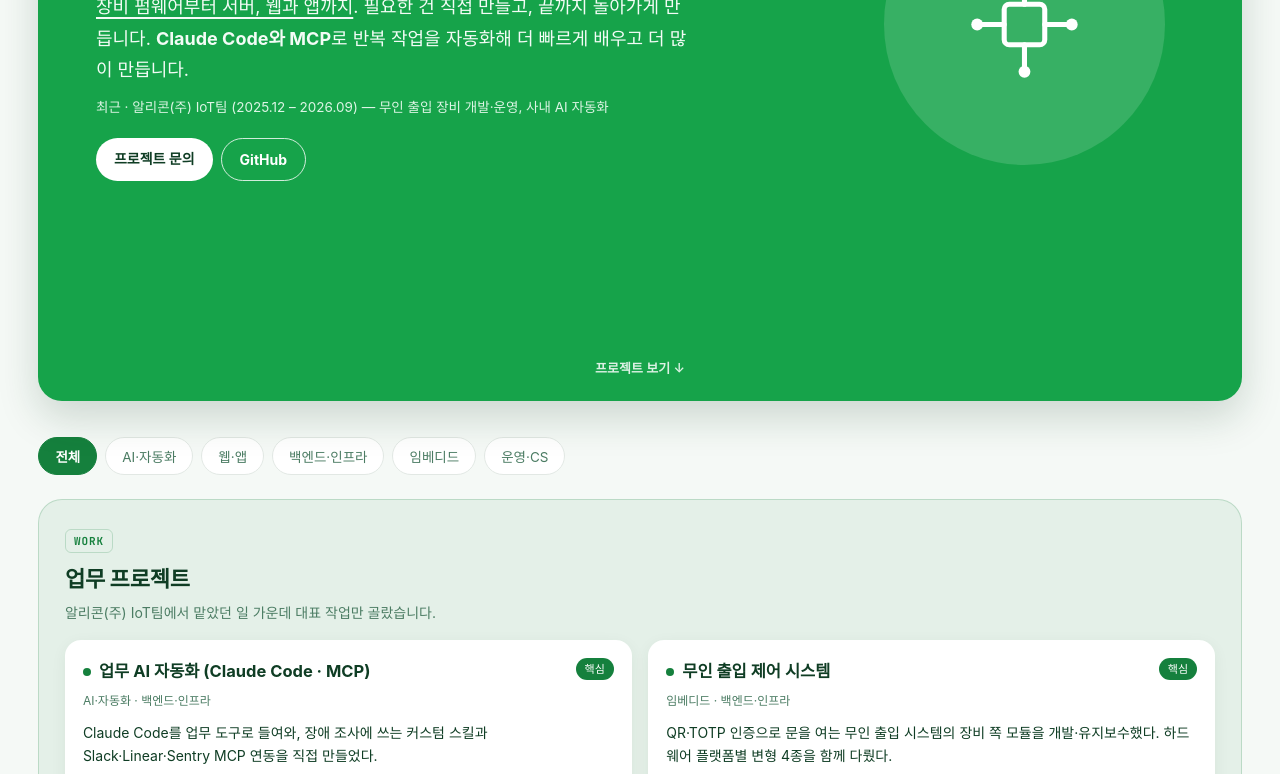
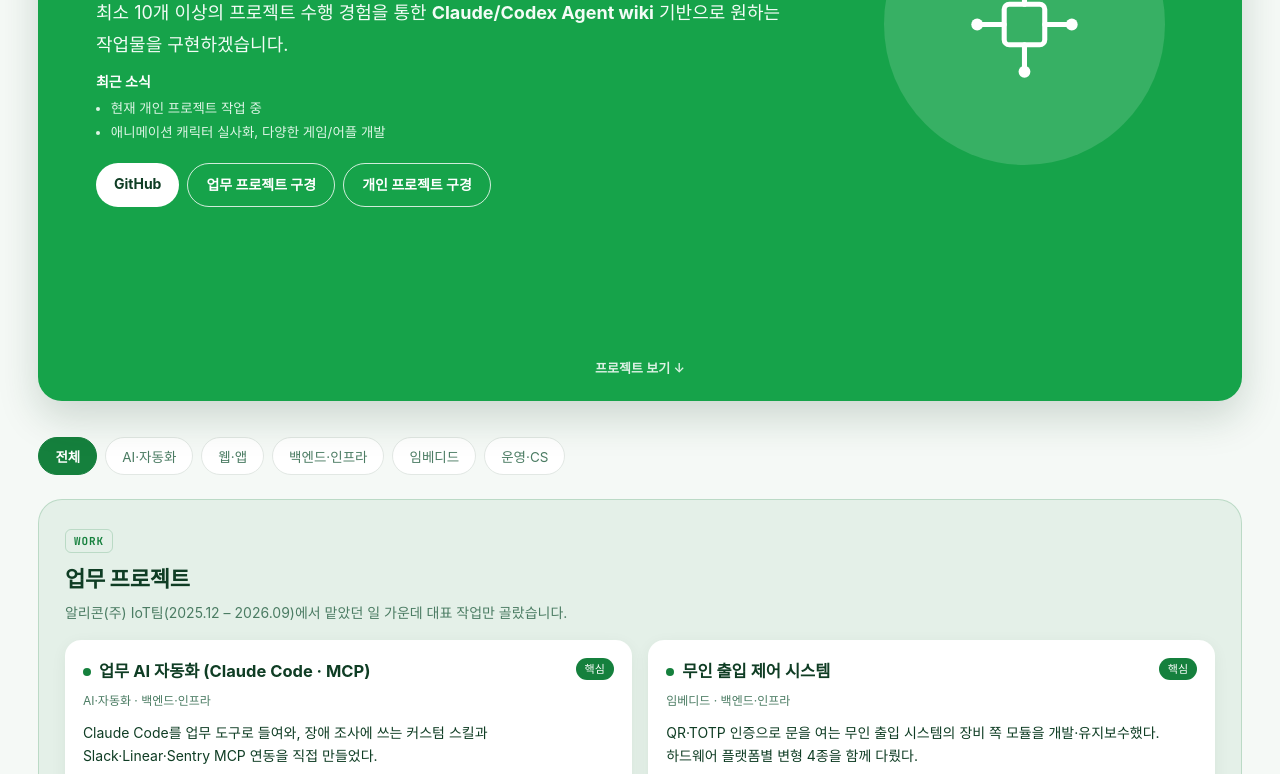
Before and after one commit to heebin-h/portfolio, a plain HTML site: page index.html in a window 1280 px wide. Shown: the part 376-1150 px from the top of the page. Drawn offline with Linux system fonts and the light colour scheme; a web font is replaced by a local one.

Commit message:
style: hero 문구·키워드·버튼 정리, 작은 화면 hero 높이, 배경 장식 제거

```diff
--- a/index.html
+++ b/index.html
@@ -43,22 +43,11 @@
     font-family:var(--sans);
     line-height:1.65;
     -webkit-font-smoothing:antialiased;
+    word-break:keep-all;
+    overflow-wrap:break-word;
     position:relative;
     overflow-x:hidden;
   }
-  .bg-decor{position:fixed;inset:0;z-index:-1;pointer-events:none;overflow:hidden;}
-  .bg-decor i{position:absolute;display:block;}
-  .bg-decor .dot-s{width:0.5rem;height:0.5rem;border-radius:50%;}
-  .bg-decor .dot-m{width:0.75rem;height:0.75rem;border-radius:50%;}
-  .bg-decor .ring{width:1.125rem;height:1.125rem;border-radius:50%;border:0.125rem solid currentColor;}
-  .bg-decor .plus{width:0.875rem;height:0.875rem;}
-  .bg-decor .plus::before,.bg-decor .plus::after{content:'';position:absolute;background:currentColor;border-radius:1px;}
-  .bg-decor .plus::before{left:0.375rem;top:0;width:0.125rem;height:0.875rem;}
-  .bg-decor .plus::after{top:0.375rem;left:0;width:0.875rem;height:0.125rem;}
-  .g{background:#22C55E;color:#22C55E;opacity:.45;}
-  .b{background:#3B82F6;color:#3B82F6;opacity:.35;}
-  .r{background:#EF4444;color:#EF4444;opacity:.35;}
-  .bg-decor .ring,.bg-decor .plus{background:none;}
   a{color:var(--accent);}
   .wrap{--pad-y:clamp(12px,1.8vw,32px);--gap:clamp(12px,1.3vw,26px);--card-pad:clamp(16px,1.4vw,28px);margin:0;padding:var(--pad-y) clamp(16px,3vw,72px) 6rem;}
 
@@ -81,14 +70,16 @@
   .keywords{display:flex;flex-wrap:wrap;gap:0.375rem;margin-bottom:1rem;}
   .kw{display:inline-block;font-size:0.8125rem;font-weight:600;color:#FFFFFF;background:rgba(255,255,255,0.3);border:1px solid #FFFFFF;border-radius:62.4375rem;padding:0.25rem 0.75rem;}
   .hero h1{font-size:3.75rem;line-height:1.15;font-weight:700;margin:0 0 0.5rem;color:#FFFFFF;}
-  .hero p.bio{font-size:1.125rem;line-height:1.75;max-width:52ch;margin:0 0 0.625rem;color:#F3FCF6;}
+  .hero p.bio{font-size:1.125rem;line-height:1.75;max-width:min(100%,42em);margin:0 0 0.625rem;color:#F3FCF6;}
   /* 타이포 구간 고정 (docs/responsive-design.md §3) */
   @media (max-width:719px){.hero h1{font-size:2.75rem;}.hero p.bio{font-size:1.0625rem;}}
   @media (min-width:720px) and (max-width:1199px){.hero h1{font-size:3.25rem;}}
   @media (min-width:1600px){.hero h1{font-size:4.25rem;}}
-  .hero p.bio-sub{font-size:0.8438rem;margin:0 0 1.25rem;color:#DDF5E5;}
+  .news{margin:0 0 1.25rem;color:#DDF5E5;font-size:0.84rem;}
+  .news-title{margin:0 0 0.25rem;font-size:0.875rem;font-weight:700;color:#FFFFFF;}
+  .news ul{margin:0;padding-left:1.1em;}
+  .news li{margin:0.1rem 0;}
   .em-red{color:var(--red);font-weight:700;}
-  .em-ul{text-decoration:underline;text-decoration-thickness:0.125rem;text-underline-offset:0.25rem;}
   .cta{display:flex;flex-wrap:wrap;gap:0.5rem;}
   .btn{display:inline-block;font-size:0.875rem;font-weight:700;text-decoration:none;border-radius:62.4375rem;padding:0.5625rem 1.125rem;}
   .btn.primary{background:#FFFFFF;color:#0F3D24;}
@@ -109,6 +100,7 @@
   .proj-section.work{background:var(--work-bg);border:1px solid var(--work-line);}
   .scroll-cue{position:absolute;left:50%;bottom:1.375rem;transform:translateX(-50%);font-size:0.8125rem;font-weight:600;color:rgba(255,255,255,0.85);text-decoration:none;}
   .scroll-cue:hover{color:#FFFFFF;}
+  @media (max-width:1199px){.hero{min-height:0;}.scroll-cue{display:none;}}
   .proj-section.personal{background:var(--personal-bg);border:1px solid var(--personal-line);}
   .sec-label{display:inline-block;font-family:var(--mono);font-size:0.6875rem;font-weight:700;letter-spacing:0.08em;border-radius:0.375rem;padding:0.125rem 0.5rem;margin-bottom:0.5rem;}
   .work .sec-label{color:var(--accent);border:1px solid var(--work-line);}
@@ -164,20 +156,26 @@
 </style>
 </head>
 <body>
-<div class="bg-decor" aria-hidden="true"><i class="dot-m g" style="top:6%;left:3%"></i><i class="plus b" style="top:14%;right:4%"></i><i class="ring g" style="top:34%;left:1.5%"></i><i class="dot-s r" style="top:46%;right:2.5%"></i><i class="plus g" style="top:62%;left:3.5%"></i><i class="ring b" style="top:74%;right:3%"></i><i class="dot-s b" style="top:88%;left:6%"></i><i class="dot-m g" style="top:93%;right:8%"></i></div>
 <div class="wrap">
 
   <section class="hero">
     <div>
       <div class="keywords">
-        <span class="kw">풀스택</span><span class="kw">웹/앱</span><span class="kw">임베디드</span><span class="kw">AI 자동화</span><span class="kw">CS</span>
+        <span class="kw">풀스택</span><span class="kw">웹/앱</span><span class="kw">임베디드</span><span class="kw">AI 자동화</span><span class="kw">Agent</span><span class="kw">CS</span>
       </div>
       <h1>홍희빈</h1>
-      <p class="bio"><span class="em-ul">장비 펌웨어부터 서버, 웹과 앱까지</span>. 필요한 건 직접 만들고, 끝까지 돌아가게 만듭니다. <strong>Claude Code와 MCP</strong>로 반복 작업을 자동화해 더 빠르게 배우고 더 많이 만듭니다.</p>
-      <p class="bio-sub">최근 · 알리콘(주) IoT팀 (2025.12 – 2026.09) — 무인 출입 장비 개발·운영, 사내 AI 자동화</p>
+      <p class="bio">Agent와 함께 웹/앱부터 네트워크 장비 펌웨어와 회로/3D 설계까지 직접 만듭니다.<br>최소 10개 이상의 프로젝트 수행 경험을 통한 <strong>Claude/Codex Agent wiki</strong> 기반으로 원하는 작업물을 구현하겠습니다.</p>
+      <div class="news">
+        <p class="news-title">최근 소식</p>
+        <ul>
+          <li>현재 개인 프로젝트 작업 중</li>
+          <li>애니메이션 캐릭터 실사화, 다양한 게임/어플 개발</li>
+        </ul>
+      </div>
       <div class="cta">
-        <a class="btn primary" href="#contact">프로젝트 문의</a>
-        <a class="btn ghost" href="https://github.com/heebin-h" target="_blank" rel="noopener">GitHub</a>
+        <a class="btn primary" href="https://github.com/heebin-h" target="_blank" rel="noopener">GitHub</a>
+        <a class="btn ghost" href="#sec-work">업무 프로젝트 구경</a>
+        <a class="btn ghost" href="#sec-personal">개인 프로젝트 구경</a>
       </div>
     </div>
     <div class="icon-panel" aria-hidden="true">
@@ -201,7 +199,7 @@
     <div class="section-head">
       <span class="sec-label">WORK</span>
       <h2>업무 프로젝트</h2>
-      <p>알리콘(주) IoT팀에서 맡았던 일 가운데 대표 작업만 골랐습니다.</p>
+      <p>알리콘(주) IoT팀(2025.12 – 2026.09)에서 맡았던 일 가운데 대표 작업만 골랐습니다.</p>
     </div>
     <div class="grid" id="grid-work"></div>
   </section>
```
Also changed, not shown: 1 other file.
